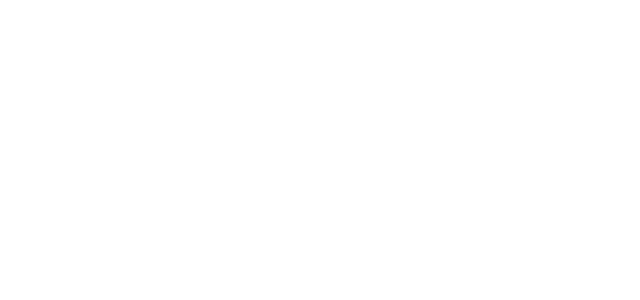
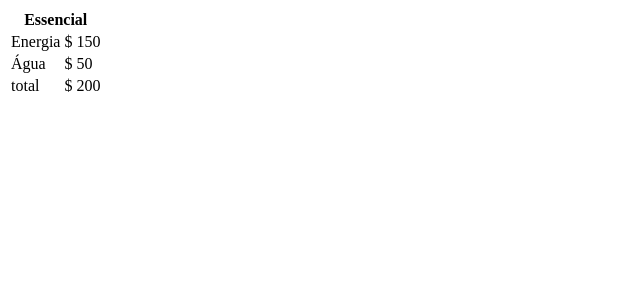
Before and after one commit to NTNVL/ExpensesManager, a Next.js app: page / in a window 1280 px wide. Shown: the top 300 px of the page, without its empty margins (0-640 px from the left). Built offline with nearby package versions, Linux system fonts and the light colour scheme.

Commit message:
Added simple ExpenseTable to homepage

```diff
--- a/pages/index.tsx
+++ b/pages/index.tsx
@@ -1,5 +1,26 @@
+import { ExpenseTable } from '../components/ExpenseTable';
+
+let essencialExpenses = [
+  {
+    description: "Energia",
+    value: 150
+  },
+  {
+    description: "Água",
+    value: 50
+  },
+];
+
+let essencialExpensesTable = <ExpenseTable
+  title="Essencial"
+  expenses={ essencialExpenses } />
+
 function Home() {
-    return <div></div>
+  return (
+    <div>
+      { essencialExpensesTable }
+    </div>
+  );
 }
 
 export default Home;
```
